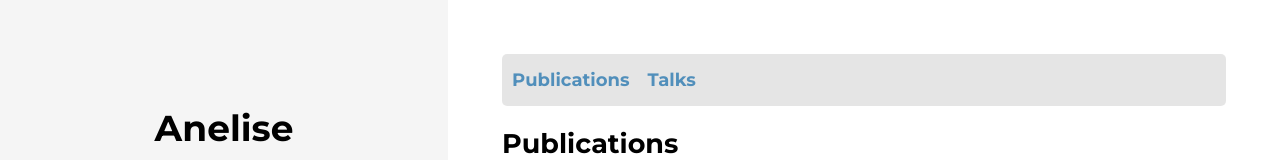
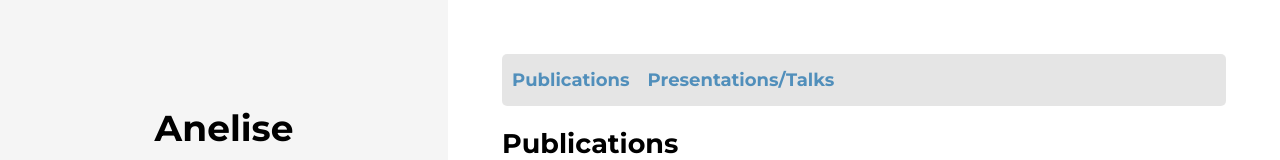
Before and after one commit to a-newman/a-newman.github.io, a React (Create React App) app: page /research in a window 1280 px wide. Shown: the top 160 px of the page. Built offline with nearby package versions, Linux system fonts and the light colour scheme.

Commit message:
research page in reasonable shape

```diff
--- a/src/components/Personal.js
+++ b/src/components/Personal.js
@@ -17,7 +17,7 @@ function HomePage() {
       href:
         "https://www.amazon.com/Anelise-Newman/e/B008L3IUCS%3Fref=dbs_a_mng_rwt_scns_share"
     },
-    { name: "Sewing blog", href: "http://anelisemadeit.blogspot.com/" }
+    { name: "Sewing blog", href: "https://anniemakestechstyles.com/" }
   ];
   return (
     <div className="vertical-center">
--- a/src/components/Research.yaml
+++ b/src/components/Research.yaml
@@ -62,7 +62,7 @@ sections:
         videoSrc: images/turkeyes_teaser_video.mp4
         videoAlt: "Video teaser explaining the 4 TurkEyes interfaces"
         abstract: "Eye movements provide insight into what parts of an image a viewer finds most salient, interesting, or relevant to the task at hand. Unfortunately, eye tracking data, a commonly-used proxy for attention, is cumbersome to collect. Here we explore an alternative: a comprehensive web-based toolbox for crowdsourcing visual attention. We draw from four main classes of attention-capturing methodologies in the literature. ZoomMaps is a novel <i>zoom-based</i> interface that captures viewing on a mobile phone. CodeCharts is a <i>self-reporting</i> methodology that records points of interest at precise viewing durations. ImportAnnots is an <i>annotation</i> tool for selecting important image regions, and <i>cursor-based</i> BubbleView lets viewers click to deblur a small area. We compare these methodologies using a common analysis framework in order to develop appropriate use cases for each interface. This toolbox and our analyses provide a blueprint for how to gather attention data at scale without an eye tracker."
-  - name: Talks
+  - name: Presentations/Talks
     items:
       - title: "Multimodal Memorability: Modeling Effects of Semantics and Decay on Video Memorability"
         venue: ECCV 2020 virtual presentation. 08/2020.
@@ -116,3 +116,37 @@ sections:
       - title: "Memento: Modeling Video Memorability"
         venue: <a href="https://machineintelligence.cc/">Machine Intelligence Conference 2019</a>, Boston. 09/2020'
         videoSrc: documents/memento_talk_recording_downsampled.mp4
+        links:
+          - name: Slides (PDF)
+            iconName: IoIosPhotos
+            href: "documents/memento_mic_presentation.pdf"
+      - title: "ZoomMaps: A Zoomable Crowdsourced Interface for Exploring Attention on Large-scale Visualizations"
+        venue: Talk at <a href="https://visxvision.com/">VisXVision Workshop at VSS 2019</a>. 05/2019'
+        imageSrc: images/zoommaps_visxvision_image.png
+        imageAlt: Visualizations we studied for our ZoomMaps visualization study
+        links:
+          - name: Slides (PDF)
+            iconName: IoIosPhotos
+            href: "documents/zoommaps_visxvision_presentation.pdf"
+      - title: "ZoomMaps: Using Zoom to Capture Areas of Interest on Images"
+        venue: <a href="https://www.visionsciences.org/">VSS 2019</a> poster presentation. 05/2019
+        imageSrc: images/zoommaps_vss_poster.png
+        imageAlt: ZoomMaps VSS poster
+        links:
+          - name: Poster
+            iconName: IoMdEasel
+            href: "documents/zoommaps_vss_poster.pdf"
+          - name: Abstract
+            iconName: IoMdListBox
+            href: https://jov.arvojournals.org/article.aspx?articleid=2750508
+      - title: "Effects of title wording on memory of trends in line graphs"
+        venue: <a href="https://www.visionsciences.org/">VSS 2018</a> poster presentation. 05/2018
+        imageSrc: images/titles_vss_poster_2018.png
+        imageAlt: Titles VSS poster
+        links:
+          - name: Poster
+            iconName: IoMdEasel
+            href: "documents/titles_vss_poster_2018.pdf"
+          - name: Abstract
+            iconName: IoMdListBox
+            href: https://jov.arvojournals.org/article.aspx?articleid=2699826
```
